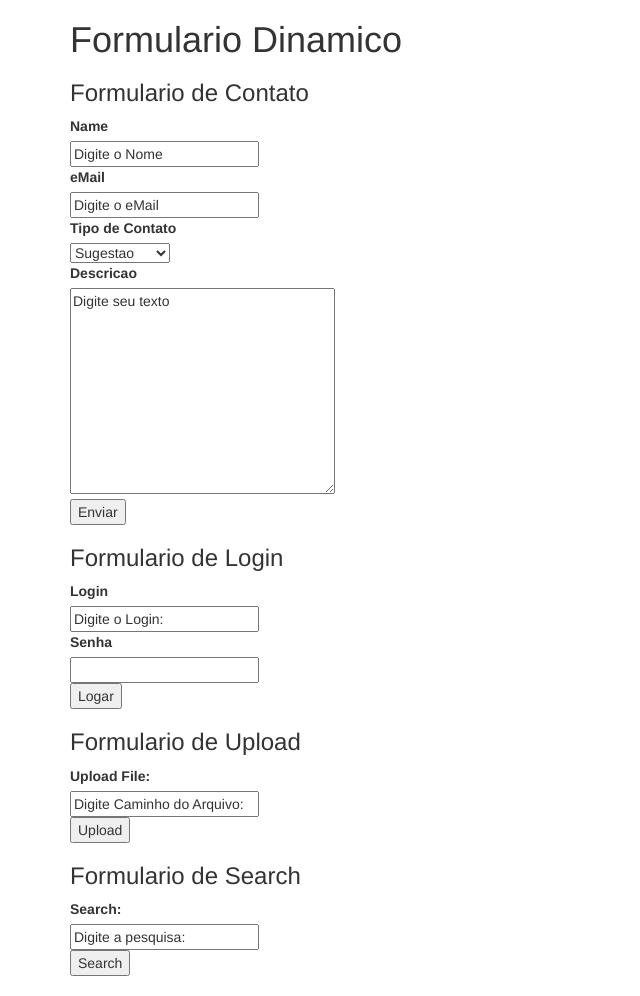
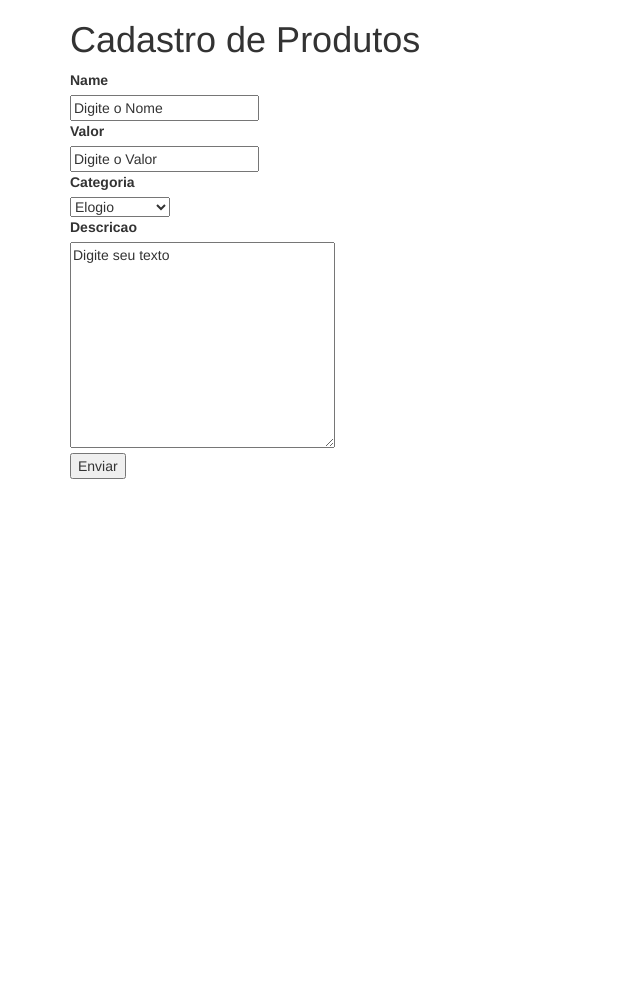
Before and after one commit to DevWellington/designPatternsPHP, a PHP site: page / in a window 1280 px wide. Shown: the whole page, without its empty margins (0-640 px from the left). After the commit the page ends 479 px from the top, so only its background shows below. Run offline with PHP 8.4, Linux system fonts and the light colour scheme.

Commit message:
begin new feature

```diff
--- a/public/index.php
+++ b/public/index.php
@@ -9,6 +9,11 @@ $factoryForm = new \Ribeiro\HTML\Form\FormFactory();
  * Todo:
  *  Organizar as criações, dependencias, etc.
  *  Utilizar os Patterns Criacionais e Estruturais.
+
+    Nome: Texto
+    Valor: Texto
+    Descrição: Texto
+    Categoria: Select, com as opções vindo dinâmicamente de um banco de dados sqlite.
  */
 
 
@@ -27,18 +32,18 @@ $inputName
     ->setValue('Digite o Nome')
 ;
 
-$labelInputEmail = new \Ribeiro\HTML\Field\Label();
-$labelInputEmail
-    ->setFor('name')
-    ->setTitle('eMail')
+$labelInputValor = new \Ribeiro\HTML\Field\Label();
+$labelInputValor
+    ->setFor('valor')
+    ->setTitle('Valor')
 ;
 
-$inputEmail = new \Ribeiro\HTML\Field\Input();
-$inputEmail
-    ->setName('email')
-    ->setId('email')
+$inputValor = new \Ribeiro\HTML\Field\Input();
+$inputValor
+    ->setName('valor')
+    ->setId('valor')
     ->setType('text')
-    ->setValue('Digite o eMail')
+    ->setValue('Digite o Valor')
 ;
 
 $labelTextAreaDescription = new \Ribeiro\HTML\Field\Label();
@@ -56,36 +61,30 @@ $textAreaDescription
     ->setText('Digite seu texto')
 ;
 
-$optionSuggestion = new \Ribeiro\HTML\Field\Child\Option();
-$optionSuggestion
-    ->setValue(1)
-    ->setTitle('Sugestao')
-;
 
 $optionPraise = new \Ribeiro\HTML\Field\Child\Option();
 $optionPraise
-    ->setValue(2)
+    ->setValue(1)
     ->setTitle('Elogio')
 ;
 
 $optionComplaint = new \Ribeiro\HTML\Field\Child\Option();
 $optionComplaint
-    ->setValue(3)
+    ->setValue(2)
     ->setTitle('Reclamacao')
 ;
 
 
-$labelSelectContactType = new \Ribeiro\HTML\Field\Label();
-$labelSelectContactType
-    ->setFor('contactType')
-    ->setTitle('Tipo de Contato')
+$labelSelectCategoria = new \Ribeiro\HTML\Field\Label();
+$labelSelectCategoria
+    ->setFor('categoria')
+    ->setTitle('Categoria')
 ;
 
-$selectContactType = new \Ribeiro\HTML\Field\Select();
-$selectContactType
-    ->setName('contactType')
-    ->setId('contactType')
-        ->setOption($optionSuggestion)
+$selectCategoria = new \Ribeiro\HTML\Field\Select();
+$selectCategoria
+    ->setName('categoria')
+    ->setId('categoria')
         ->setOption($optionPraise)
         ->setOption($optionComplaint)
 ;
@@ -98,146 +97,23 @@ $button
     ->setTitle('Enviar')
 ;
 
-$contactForm = $factoryForm->getForm();
+$productRegister = $factoryForm->getForm();
 
-$contactForm
+$productRegister
     ->setName('contactForm')
     ->setId('contactForm')
     ->setMethod('POST')
         ->addField($labelInputName)
         ->addField($inputName)
-        ->addField($labelInputEmail)
-        ->addField($inputEmail)
-        ->addField($labelSelectContactType)
-        ->addField($selectContactType)
+        ->addField($labelInputValor)
+        ->addField($inputValor)
+        ->addField($labelSelectCategoria)
+        ->addField($selectCategoria)
         ->addField($labelTextAreaDescription)
         ->addField($textAreaDescription)
         ->addField($button)
 ;
 
-// Second Form (LoginForm)
-$labelInputLogin = new \Ribeiro\HTML\Field\Label();
-$labelInputLogin
-    ->setFor('login')
-    ->setTitle('Login')
-;
-
-$inputLogin = new \Ribeiro\HTML\Field\Input();
-$inputLogin
-    ->setName('login')
-    ->setId('login')
-    ->setType('text')
-    ->setValue('Digite o Login: ')
-;
-
-$labelInputSenha = new \Ribeiro\HTML\Field\Label();
-$labelInputSenha
-    ->setFor('password')
-    ->setTitle('Senha')
-;
-
-$inputSenha = new \Ribeiro\HTML\Field\Input();
-$inputSenha
-    ->setName('password')
-    ->setId('password')
-    ->setType('password')
-;
-
-$buttonLogin = new Ribeiro\HTML\Field\Button();
-$buttonLogin
-    ->setName('logar')
-    ->setId('logar')
-    ->setType('submit')
-    ->setTitle('Logar')
-;
-
-$loginForm = $factoryForm->getForm();
-
-$loginForm
-    ->setName('loginForm')
-    ->setId('loginForm')
-    ->setMethod('POST')
-        ->addField($labelInputLogin)
-        ->addField($inputLogin)
-        ->addField($labelInputSenha)
-        ->addField($inputSenha)
-        ->addField($buttonLogin)
-;
-
-
-// Third Form (UploadForm)
-$labelInputFile = new \Ribeiro\HTML\Field\Label();
-$labelInputFile
-    ->setFor('uploadFile')
-    ->setTitle('Upload File: ')
-;
-
-$inputFile = new \Ribeiro\HTML\Field\Input();
-$inputFile
-    ->setName('uploadFile')
-    ->setId('uploadFile')
-    ->setType('text')
-    ->setValue('Digite Caminho do Arquivo: ')
-;
-
-$uploadForm = $factoryForm->getForm();
-
-$buttonUpload = new Ribeiro\HTML\Field\Button();
-$buttonUpload
-    ->setName('upload')
-    ->setId('upload')
-    ->setType('submit')
-    ->setTitle('Upload')
-;
-
-$uploadForm
-    ->setName('uploadForm')
-    ->setId('uploadForm')
-    ->setMethod('POST')
-        ->addField($labelInputFile)
-        ->addField($inputFile)
-        ->addField($buttonUpload)
-;
-
-
-// Fourth Form (SearchForm)
-$labelInputSearch = new \Ribeiro\HTML\Field\Label();
-$labelInputSearch
-    ->setFor('search')
-    ->setTitle('Search: ')
-;
-
-$inputSearch = new \Ribeiro\HTML\Field\Input();
-$inputSearch
-    ->setName('search')
-    ->setId('search')
-    ->setType('text')
-    ->setValue('Digite a pesquisa: ')
-;
-
-$buttonSearch = new Ribeiro\HTML\Field\Button();
-$buttonSearch
-    ->setName('bSearch')
-    ->setId('bSearch')
-    ->setType('submit')
-    ->setTitle('Search')
-;
-
-// Example with FieldSet
-$fieldSetTest = new \Ribeiro\HTML\FieldSets\FieldSets();
-$fieldSetTest
-    ->addField($labelInputSearch)
-    ->addField($inputSearch)
-    ->addField($buttonSearch)
-;
-
-$searchForm = $factoryForm->getForm();
-$searchForm
-    ->setName('searchForm')
-    ->setId('searchForm')
-    ->setMethod('POST')
-        ->addField($fieldSetTest)
-;
 
 ?>
 <!DOCTYPE html>
@@ -250,19 +126,8 @@ $searchForm
     </head>
     <body>
         <div class="container">
-            <h1>Formulario Dinamico</h1>
-
-            <h3>Formulario de Contato</h3>
-            <?=$contactForm->render()?>
-
-            <h3>Formulario de Login</h3>
-            <?=$loginForm->render()?>
-
-            <h3>Formulario de Upload</h3>
-            <?=$uploadForm->render()?>
-
-            <h3>Formulario de Search</h3>
-            <?=$searchForm->render()?>
+            <h1>Cadastro de Produtos</h1>
+            <?= $productRegister->render() ?>
         </div>
     </body>
 </html>
```
Also changed, not shown: features.md (+30 -0 lines).
